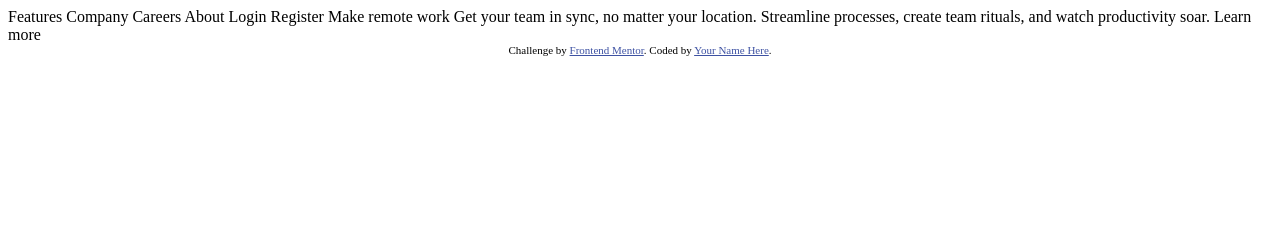
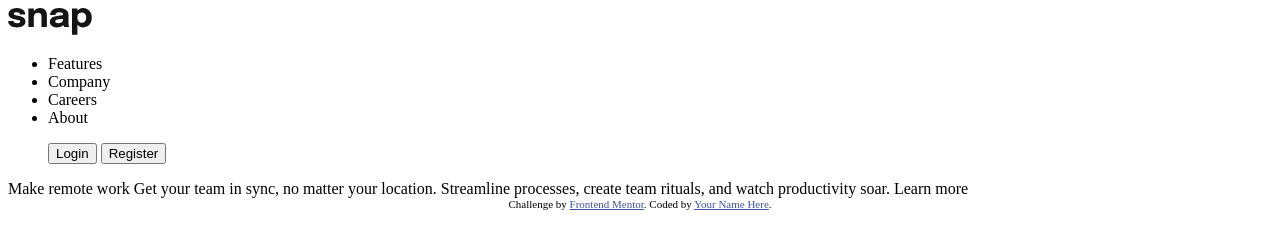
Before and after one commit to Dev-Joshua/Seccion-de-inicio-con-navegador, a plain HTML site: page index.html in a window 1280 px wide. Drawn offline with Linux system fonts and the light colour scheme.

Commit message:
inicio seccion de navegacion

```diff
--- a/index.html
+++ b/index.html
@@ -15,14 +15,30 @@
   </style>
 </head>
 <body>
+  <header class="header">
+    <nav class="nav">
+      <img src="./images/logo.svg" alt="logo">
+      <div class="list-nav">
+        <ul>
+          <li>Features</li>
+          <li>Company</li>
+          <li>Careers</li>
+          <li>About</li>
+        </ul>
+        <ul>
+          <button>Login</button>
+          <button>Register</button>
+        </ul>
+      </div>
+    </nav>
+  </header>
 
-  Features
-  Company
-  Careers
-  About
 
-  Login
-  Register
+
+
+
+
+
 
   Make remote work
 
```
